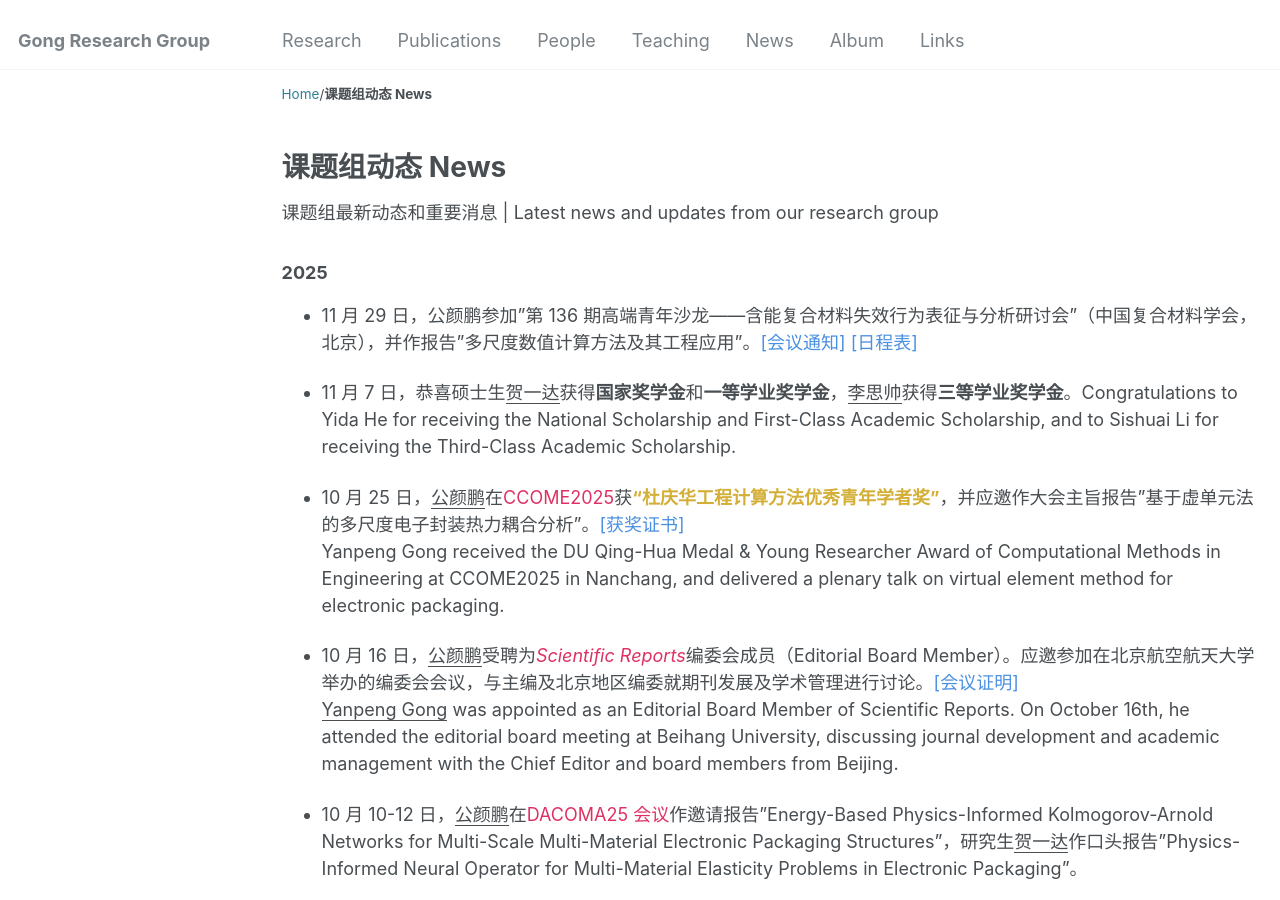
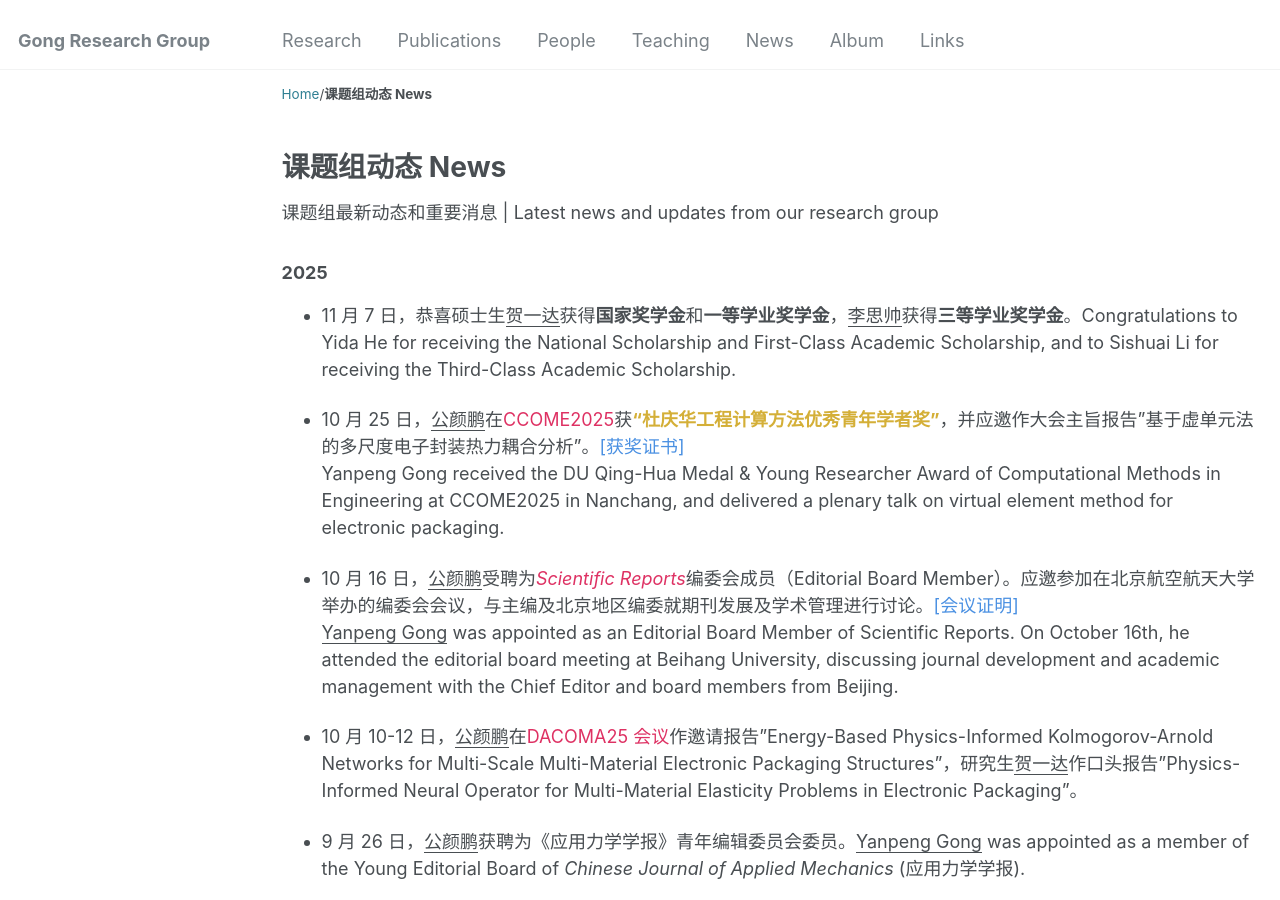
Before and after one commit to yanpeng-gong/yanpeng-gong.github.io, a Jekyll site: the page built from _news/news.md, in a window 1280 px wide and 900 px high. Built offline with Jekyll 4.4.1, drawn with Linux system fonts in a browser that asks for light colours.

Commit message:
news update

```diff
--- a/_news/news.md
+++ b/_news/news.md
@@ -19,7 +19,7 @@
 
 <h3>2025</h3>
 
-- 11 月 29 日，公颜鹏参加"第 136 期高端青年沙龙——含能复合材料失效行为表征与分析研讨会"（中国复合材料学会，北京），并作报告"多尺度数值计算方法及其工程应用"。<a href="https://mp.weixin.qq.com/s/jn7QZvW-GvZQFH4C22ydeQ" style="text-decoration:none;color:#4A90E2;">[会议通知]</a> <a href="http://yanpeng-gong.github.io/files/Conference_program/Energetic_Materials2025.png" style="text-decoration:none;color:#4A90E2;">[日程表]</a><br>
+<!-- - 11 月 29 日，公颜鹏参加"第 136 期高端青年沙龙——含能复合材料失效行为表征与分析研讨会"（中国复合材料学会，北京），并作报告"多尺度数值计算方法及其工程应用"。<a href="https://mp.weixin.qq.com/s/jn7QZvW-GvZQFH4C22ydeQ" style="text-decoration:none;color:#4A90E2;">[会议通知]</a> <a href="http://yanpeng-gong.github.io/files/Conference_program/Energetic_Materials2025.png" style="text-decoration:none;color:#4A90E2;">[日程表]</a><br> -->
 
 - 11 月 7 日，恭喜硕士生<u>贺一达</u>获得<strong>国家奖学金</strong>和<strong>一等学业奖学金</strong>，<u>李思帅</u>获得<strong>三等学业奖学金</strong>。Congratulations to Yida He for receiving the National Scholarship and First-Class Academic Scholarship, and to Sishuai Li for receiving the Third-Class Academic Scholarship.
 
```
